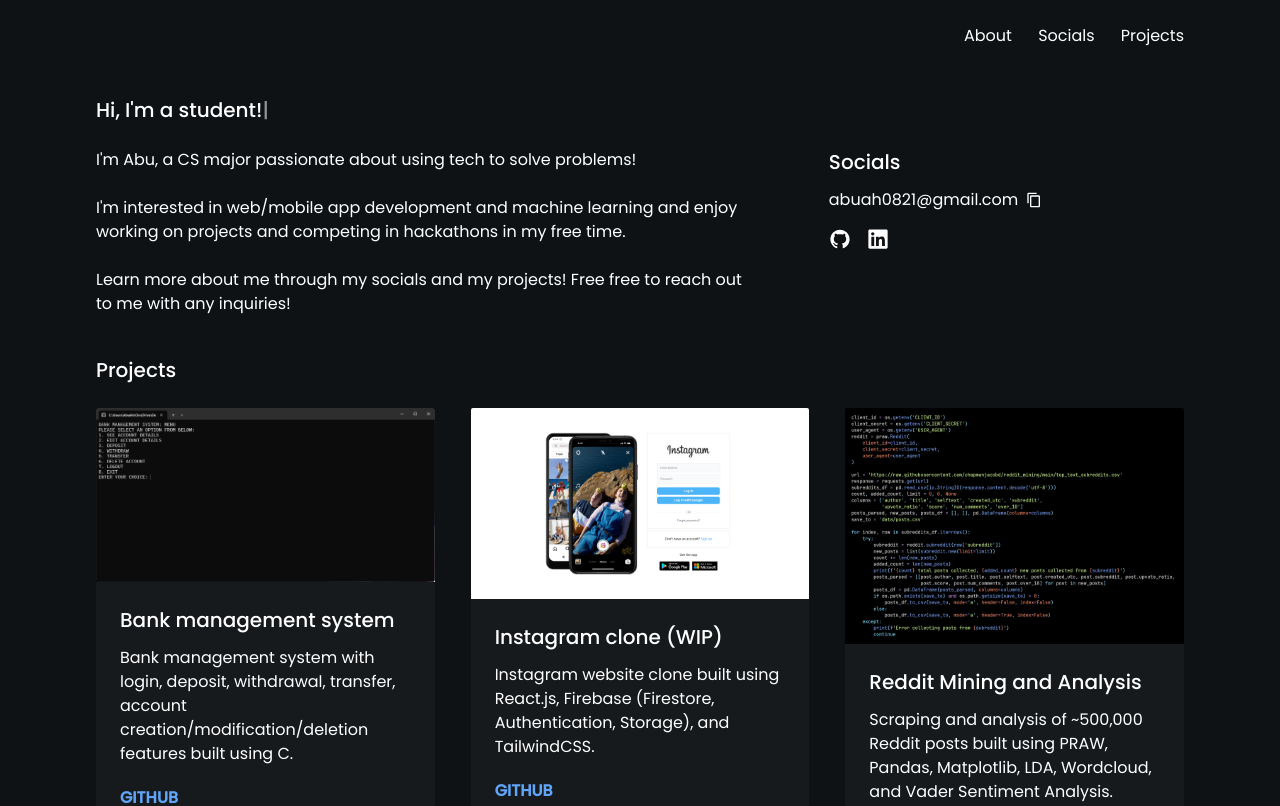
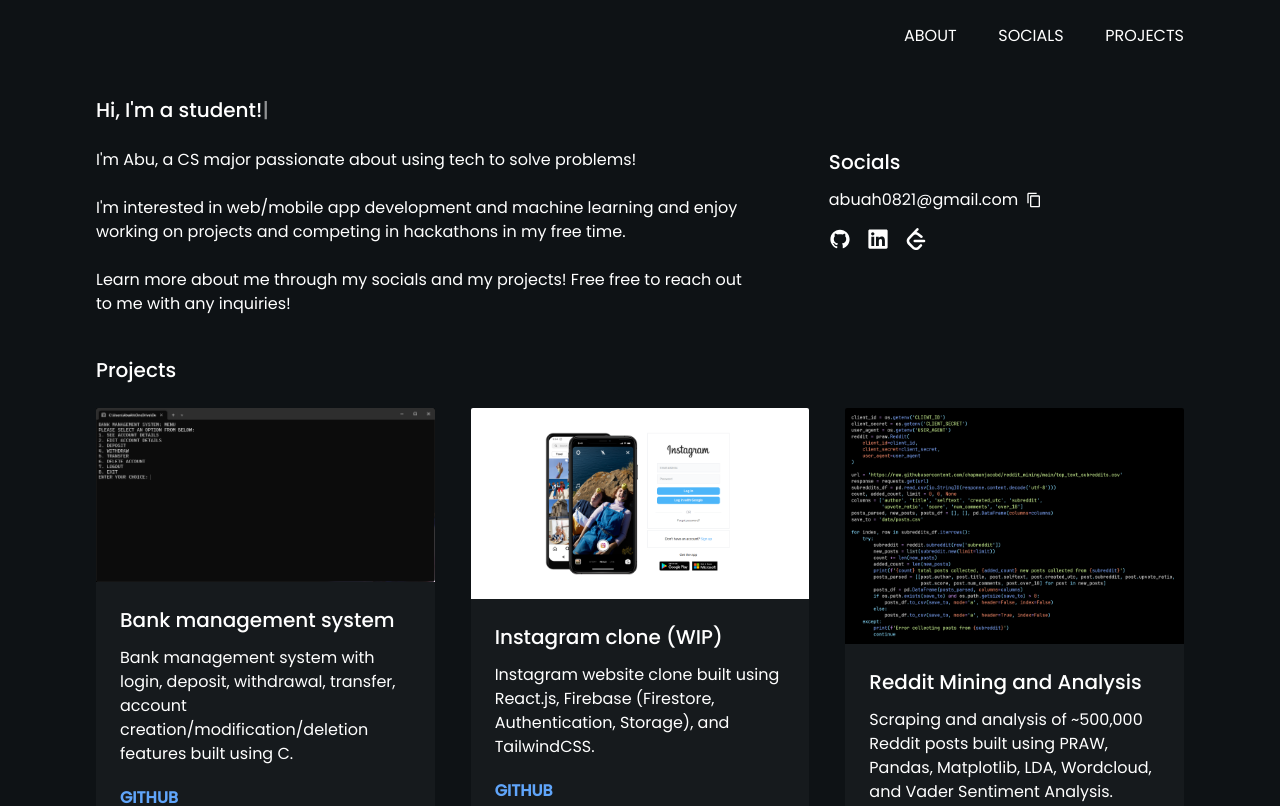
Before and after one commit to abubahmed/personal-website, a Next.js app: page / in a window 1280 px wide. Shown: the top 806 px of the page. Built offline with nearby package versions, Linux system fonts and the light colour scheme.

Commit message:
redesigned website

```diff
--- a/components/About.jsx
+++ b/components/About.jsx
@@ -6,11 +6,12 @@
     <div id="about" className="lg:max-w-[60%] lg:mb-0 mb-10">
       <p className={`${contentFont.className} text-base text-left`}>
         I'm Abu, a CS major passionate about using tech to solve problems! <br />
-        <br />I'm interested in web/mobile app development and machine learning and enjoy working
-        on projects and competing in hackathons in my free time. <br />
         <br />
-        Learn more about me through my socials and my projects! Free free to reach out to me
-        with any inquiries!
+        I'm interested in web/mobile app development and machine learning and enjoy working on
+        projects and competing in hackathons in my free time. <br />
+        <br />
+        Learn more about me through my socials and my projects! Free free to reach out to me with
+        any inquiries!
       </p>
     </div>
   );
--- a/components/Navbar.jsx
+++ b/components/Navbar.jsx
@@ -3,15 +3,18 @@
 
 const Navbar = () => {
   return (
-    <ul className="flex max-w-[220px] justify-between ml-auto mr-0 mt-6">
-      <li className={`${navbarFont.className} cursor-pointer text-base hover:underline transition duration-300`}>
-        <a href="#about">About</a>
+    <ul className="flex max-w-[280px] justify-between ml-auto mr-0 mt-6">
+      <li
+        className={`${navbarFont.className} cursor-pointer text-md hover:text-gray-300 transition duration-300`}>
+        <a href="#about">ABOUT</a>
       </li>
-      <li className={`${navbarFont.className} cursor-pointer text-base hover:underline transition duration-300`}>
-        <a href="#socials">Socials</a>
+      <li
+        className={`${navbarFont.className} cursor-pointer text-md hover:text-gray-300 transition duration-300`}>
+        <a href="#socials">SOCIALS</a>
       </li>
-      <li className={`${navbarFont.className} cursor-pointer text-base hover:underline transition duration-300`}>
-        <a href="#projects">Projects</a>
+      <li
+        className={`${navbarFont.className} cursor-pointer text-md hover:text-gray-300 transition duration-300`}>
+        <a href="#projects">PROJECTS</a>
       </li>
     </ul>
   );
--- a/components/ProjectCard.jsx
+++ b/components/ProjectCard.jsx
@@ -60,15 +60,7 @@
                 window.open(github, "_blank");
               }
             }}>
-            {image && (
-              <img
-                src={image}
-                ref={imgRef}
-                alt={description}
-                width={"100%"}
-                className="blue-tint"
-              />
-            )}
+            {image && <img src={image} ref={imgRef} alt={description} width={"100%"} />}
           </main>
           <div className="text-md p-6 text-base">
             <div className={`${subheaderFont.className} mb-3 text-xl`}>{title}</div>
@@ -134,14 +126,14 @@
                 )}
                 {deployment && (
                   <strong>
-                    <a className="text-blue-400 hover:underline" href={github}>
+                    <a className="text-blue-400 hover:underline" href={deployment}>
                       DEPLOYMENT
                     </a>
                   </strong>
                 )}
                 {demo && (
                   <strong>
-                    <a className="text-blue-400 hover:underline" href={github}>
+                    <a className="text-blue-400 hover:underline" href={demo}>
                       DEMO
                     </a>
                   </strong>
--- a/components/Socials.jsx
+++ b/components/Socials.jsx
@@ -1,15 +1,15 @@
 import React from "react";
-import { resume } from "../info/info";
 import { contentFont, subheaderFont } from "@/styles/fonts";
 import { FaLinkedin } from "react-icons/fa";
 import { AiFillGithub } from "react-icons/ai";
 import { MdOutlineContentCopy } from "react-icons/md";
+import { SiLeetcode } from "react-icons/si";
 
 const Socials = () => {
   return (
     <div id="socials">
       <p className={`${subheaderFont.className} text-xl mb-3 text-left`}>Socials</p>
-      <div className="flex gap-2 items-center mb-4" >
+      <div className="flex gap-2 items-center mb-4">
         <p
           onClick={() => navigator.clipboard.writeText("abuah0821@gmail.com")}
           className={`${contentFont.className} cursor-pointer text-base text-left hover:underline`}>
@@ -24,12 +24,13 @@
       <div className="mx-auto md:mx-0">
         <div className="flex">
           <a target="_blank" href={"https://github.com/adb8"}>
-            <AiFillGithub size={22} className="mr-4 ml-0" values={{
-              color: "blue"
-            }}/>
+            <AiFillGithub size={22} className="mr-4 ml-0" />
           </a>
           <a target="_blank" href={"https://www.linkedin.com/in/abu-ahmed-b5469b249/"}>
             <FaLinkedin size={22} className="mr-4 ml-0" />
+          </a>
+          <a target="_blank" href={"https://leetcode.com/u/abuahmed1/"}>
+            <SiLeetcode size={22} className="mr-4 ml-0" />
           </a>
         </div>
       </div>
--- a/info/info.js
+++ b/info/info.js
@@ -129,6 +129,3 @@
     created: "05/2024",
   },
 ];
-
-export const resume =
-  "https://drive.google.com/file/d/1TsO2bZnbXck59F1MksxQ5VWSptjQY5wo/view?usp=sharing";
--- a/styles/fonts.js
+++ b/styles/fonts.js
@@ -1,9 +1,5 @@
-import { Roboto, JetBrains_Mono, Roboto_Mono, Poppins } from "next/font/google";
+import { Poppins } from "next/font/google";
 
-const robotoRegular = Roboto({ subsets: ["latin"], weight: "400" });
-const robotoMedium = Roboto({ subsets: ["latin"], weight: "500" });
-const robotoMonoRegular = Roboto_Mono({ subsets: ["latin"], weight: "500" });
-const jetbrainsMedium = JetBrains_Mono({ subsets: ["latin"], weight: "500" });
 const poppinsRegular = Poppins({ subsets: ["latin"], weight: "400" });
 const poppinsMedium = Poppins({ subsets: ["latin"], weight: "500" });
 
--- a/styles/globals.css
+++ b/styles/globals.css
@@ -15,5 +15,25 @@
 }
 
 * {
-  color: #ffffff
+  color: #ffffff;
 }
+
+/* This part changes the scrollbar track (the part behind the scrollbar) */
+::-webkit-scrollbar-track {
+  background: #1e1e1e; /* Dark grey color, you can choose any color you like */
+}
+
+/* This part changes the scrollbar handle */
+::-webkit-scrollbar-thumb {
+  background: #555; /* Medium grey color, this is the actual scrollbar */
+}
+
+/* You can also change the scrollbar width and height */
+::-webkit-scrollbar {
+  width: 12px; /* Width of the vertical scrollbar */
+  height: 12px; /* Height of the horizontal scrollbar */
+}
+
+html {
+  scroll-behavior: smooth;
+}
--- a/tailwind.config.js
+++ b/tailwind.config.js
@@ -9,8 +9,7 @@
     extend: {
       backgroundImage: {
         "gradient-radial": "radial-gradient(var(--tw-gradient-stops))",
-        "gradient-conic":
-          "conic-gradient(from 180deg at 50% 50%, var(--tw-gradient-stops))",
+        "gradient-conic": "conic-gradient(from 180deg at 50% 50%, var(--tw-gradient-stops))",
       },
     },
   },
```
Also changed, not shown: components/Hero.jsx (+1 -6 lines).
